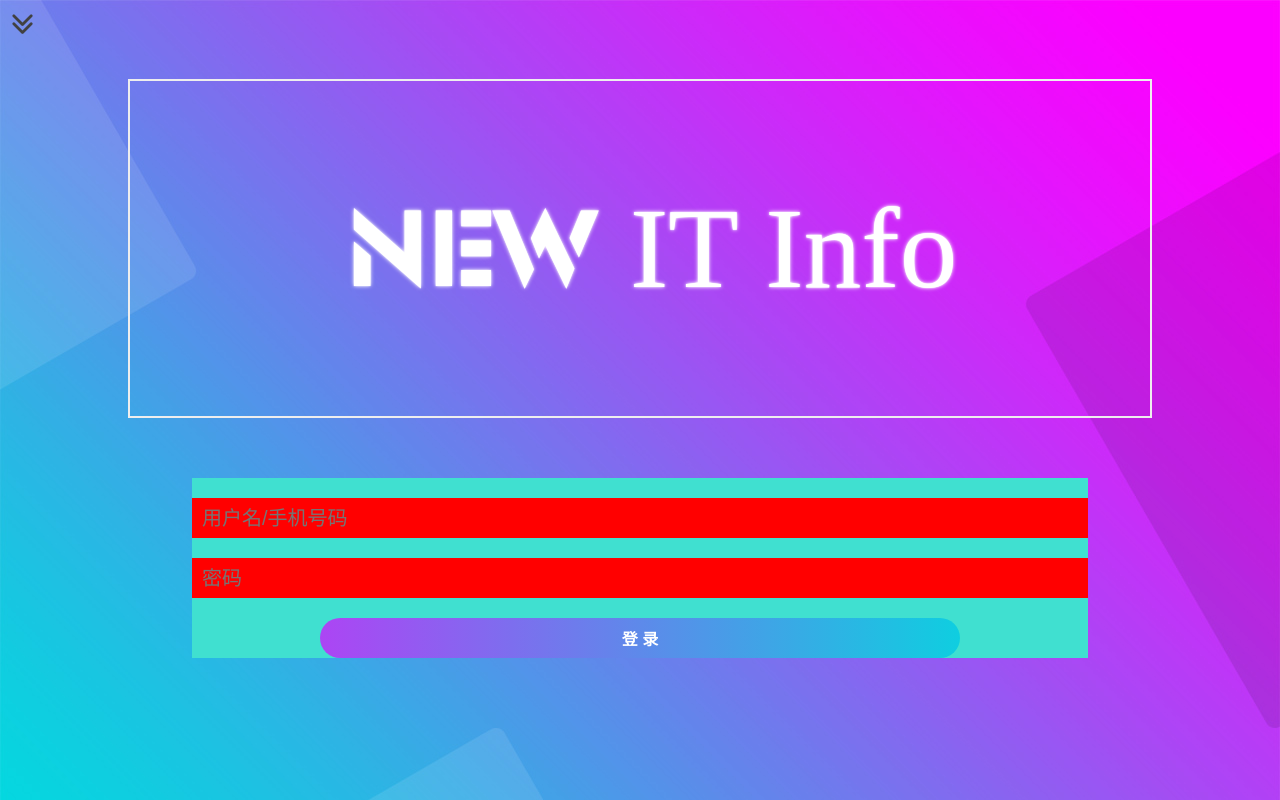
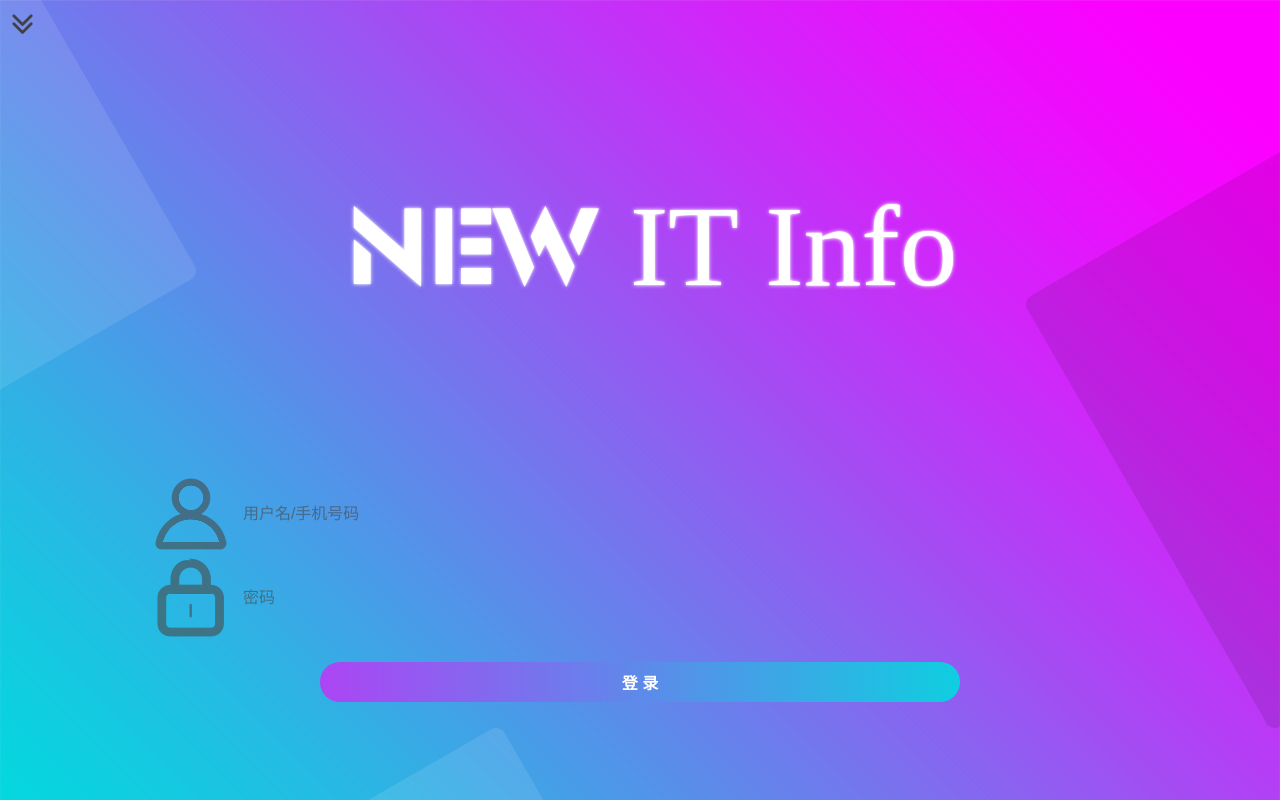
Before and after one commit to luoshuai990529/Vue_StarNews, a Vue app: page /#/login in a window 1280 px wide. Built offline with nearby package versions, Linux system fonts and the light colour scheme.

Commit message:
登录页面样式全部完成

```diff
--- a/src/App.vue
+++ b/src/App.vue
@@ -30,5 +30,9 @@ export default {
 </script>
 
 <style>
+.animated.bounceInUp,
+.animated.bounceOutDown {
+  animation-duration: 1s;
+}
 
 </style>
--- a/src/css/base.css
+++ b/src/css/base.css
@@ -16,7 +16,8 @@
 }
 
 img {
-    vertical-align: middle; /* 图片居中 */
+  vertical-align: middle;
+  /* 图片居中 */
 }
 
 a {
@@ -29,7 +30,8 @@
 
 input {
   border: 0 none;
-    outline-style: none; /*取消内边框*/
+  outline-style: none;
+  /*取消内边框*/
 }
 
 /* 清除浮动，解决margin-top塌陷 */
@@ -44,7 +46,9 @@
 .celarfix {
   zoom: 1;
 }
-  .animated.bounceInUp,
-  .animated.bounceOutDown {
-    animation-duration: 1s;
+
+
+
+.homepage {
+  margin: auto;
 }
--- a/src/views/Login.vue
+++ b/src/views/Login.vue
@@ -8,16 +8,36 @@
     <div class="login_main">
       <transition appear enter-active-class="animated jello">
         <div class="logo">
-          <span class="iconfont icon-new"></span>
+          <span class="iconfont icon-new " :class="isSec"></span>
           <b>IT Info</b>
         </div>
       </transition>
       <div class="userMsg">
-        <form action="#" method="post">
-          <input type="text" placeholder="用户名/手机号码" name="username" class="username msginp" />
-          <input type="password" placeholder="密码" name="password" class="password msginp" />
-          <button class="loginBtn" @onclik.prevent>登 录</button>
-        </form>
+        <!-- <form action="#" method=""> -->
+        <p>
+          <span class="iconfont icon-wode" :class="isSec1"></span>
+          <input
+            type="text"
+            @focus="starFlash1"
+            placeholder="用户名/手机号码"
+            name="username"
+            class="username msginp"
+          />
+          <span class="line" :class="isActive1" ></span>
+        </p>
+        <p>
+          <span class="iconfont icon-mima" :class="isSec2"></span>
+          <input
+            type="password"
+            @focus="starFlash2"
+            placeholder="密码"
+            name="password"
+            class="password msginp"
+          />
+          <span class="line" :class="isActive2"></span>
+        </p>
+        <button class="loginBtn" @onclik.prevent="login">登 录</button>
+        <!-- </form> -->
       </div>
     </div>
   </div>
@@ -26,12 +46,59 @@
 <script>
 export default {
   data() {
-    return {};
+    return {
+      isActive1: "",
+      isActive2: "",
+      isSec1:"",
+      isSec2:""
+    };
   },
+  methods: {
+    login() {
+      return;
+    },
+    starFlash1() {
+      this.isActive1 = "active";
+      this.isActive2 = "activeBk";
+      this.isSec1="isSec";
+      this.isSec2="";
+    },
+    starFlash2() {
+      this.isActive1 = "activeBk";
+      this.isActive2 = "active";
+      this.isSec2="isSec";
+      this.isSec1="";
+    },
+  },
+  directives: {
+    // 自定义获取焦点事件
+    focus: {
+      inserted: function (el) {
+        el.focus();
+      },
+    },
+  },
+  mounted() {},
 };
 </script>
 
 <style lang="less" scoped>
+input::-webkit-input-placeholder {
+  /* WebKit browsers */
+  color: rgba(73, 72, 72, 0.6);
+}
+input:-moz-placeholder {
+  /* Mozilla Firefox 4 to 18 */
+  color: rgba(73, 72, 72, 0.6);
+}
+input::-moz-placeholder {
+  /* Mozilla Firefox 19+ */
+  color: rgba(73, 72, 72, 0.6);
+}
+input:-ms-input-placeholder {
+  /* Internet Explorer 10+ */
+  color: rgba(73, 72, 72, 0.6);
+}
 .login {
   position: absolute;
   top: 0;
@@ -47,7 +114,7 @@ export default {
   }
   .login_main {
     width: 80vw;
-    height: 30vw;
+    height: 70vh;
     margin: 30px auto;
     text-align: center;
 
@@ -56,7 +123,6 @@ export default {
     }
     .logo {
       color: #ffffff;
-      border: 2px solid #eee;
       text-shadow: 0 0 0.1em, 0 0 0.3em;
       .icon-new {
         font-size: 24vw;
@@ -69,23 +135,53 @@ export default {
       }
     }
     .userMsg {
-      width: 70vw;
+      width: 80vw;
       margin: 60px auto;
-      form {
-        background: turquoise;
-        input{
-          background: red;
+      > p {
+        position: relative;
+        .line {
+          position: absolute;
+          bottom: 0.3vh;
+          left: 9vw;
+          width: 1vw;
+          height: 2px;
+          transition: all 1s;
+          transform-origin: left;
         }
+        .active {
+          background: linear-gradient(to right, #7653c8, #73f5c9);
+          transform: scale(70, 1);
+        }
+        .activeBk{
+          background: linear-gradient(to right, #7653c8, #73f5c9);
+          transform: scale(0, 1);
+        }
+
+        .iconfont {
+          font-size: 6vw;
+          vertical-align: middle;
+          margin-right: 5px;
+          color: rgba(73, 72, 72, 0.6);
+          font-weight: 700;
+        }
+        .isSec{
+          color:#844dc3;
         }
         .msginp {
           width: 70vw;
           height: 5vh;
           margin-top: 20px;
           text-indent: 10px;
-        font-size: 20px;
-        background: red !important;
-        background-image: none;
+          font-size: 16px;
+          color: rgba(73, 72, 72, 1);
+          background: transparent;
+          /* 实现背景边框下划线渐变色 */
+          // transition: border 1s;
+          // border-bottom: 2px solid transparent;
+          // border-image: linear-gradient(to right, #7653c8, #73f5c9) 1 10;
         }
+      }
+
       .loginBtn {
         margin-top: 20px;
         width: 50vw;
@@ -98,7 +194,7 @@ export default {
         font-size: 16px;
         font-weight: 700;
         &:active {
-          background: rgb(111, 111, 112);
+          font-size: 14px;
         }
       }
     }
```
Lines whose indentation alone changed are shown as unchanged.
